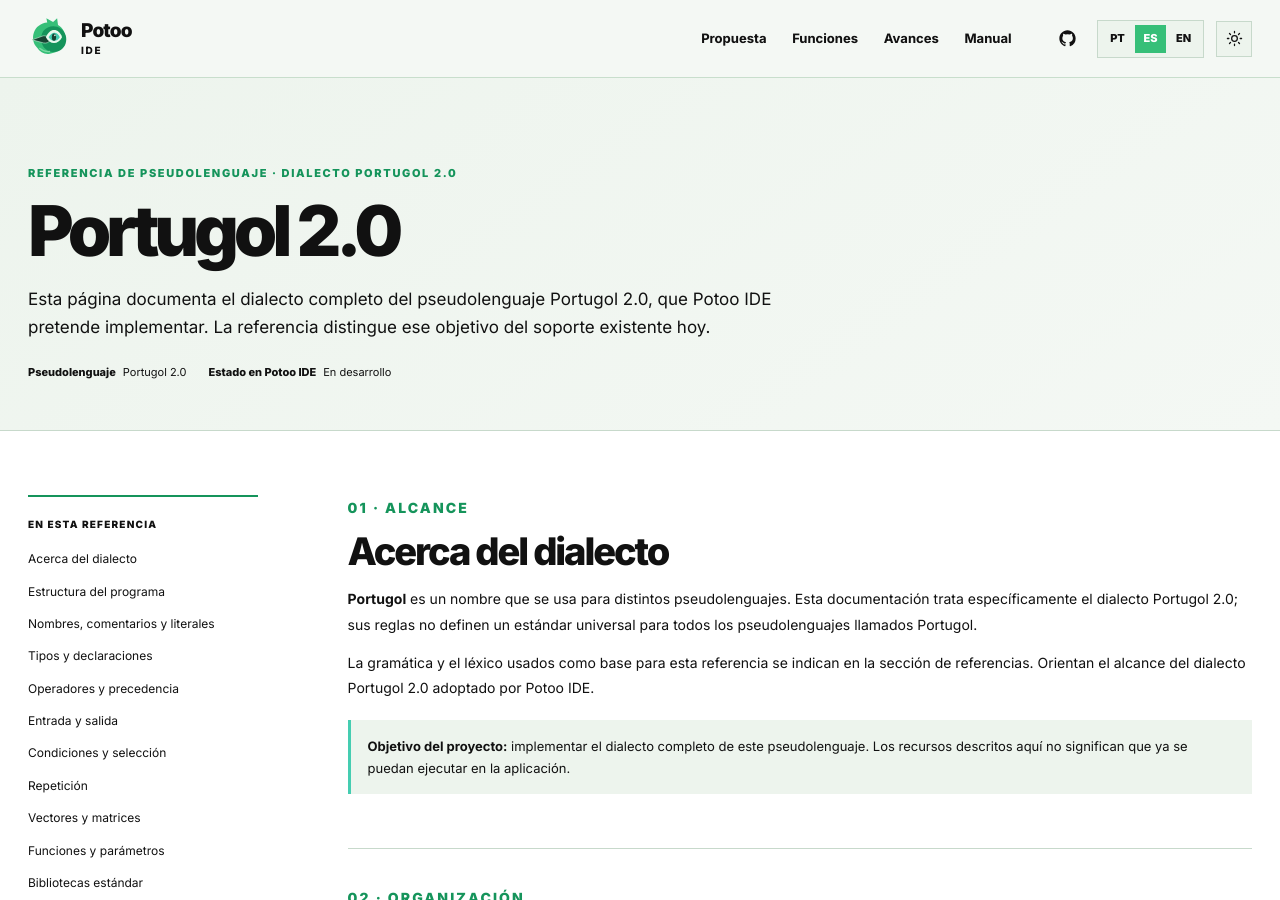
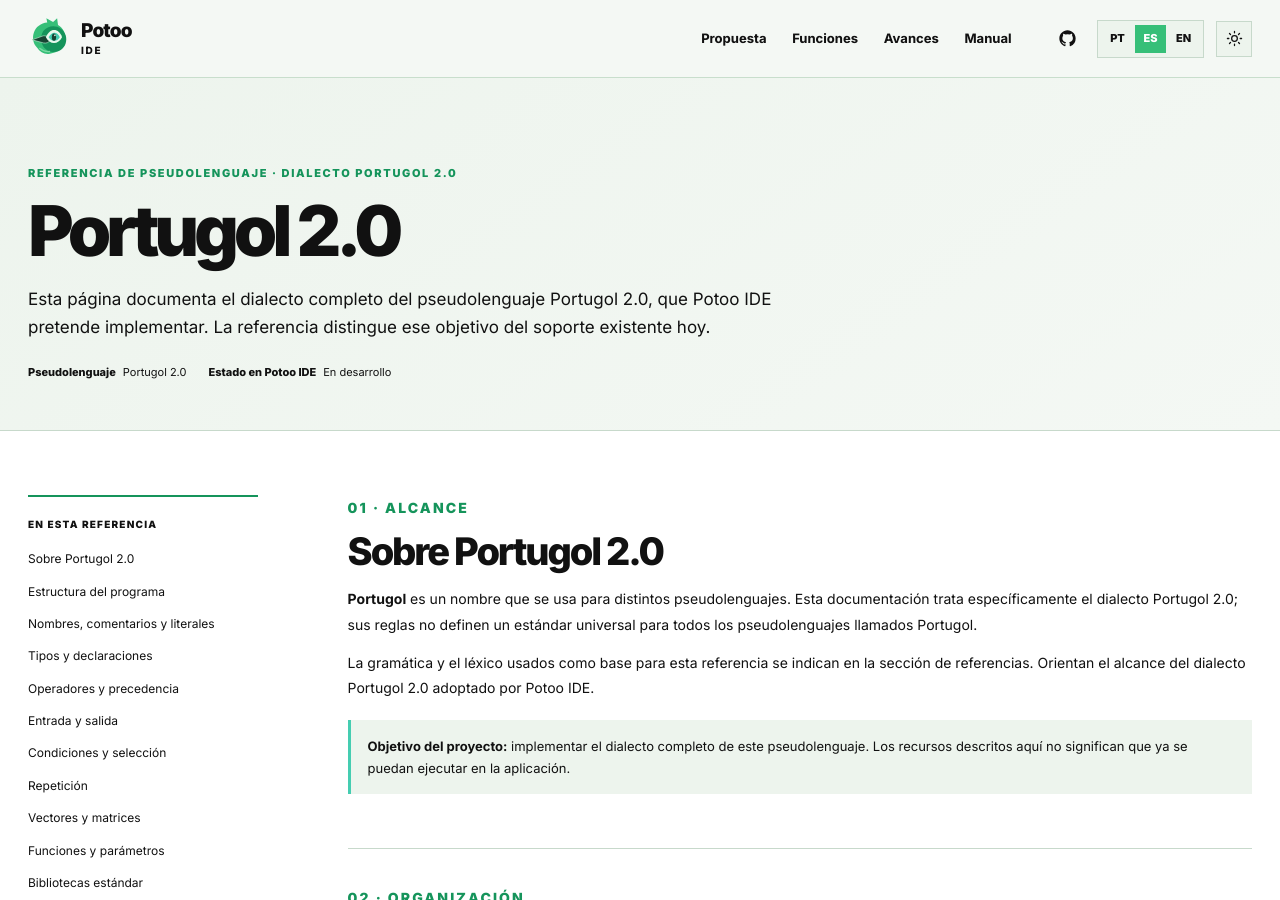
Before and after one commit to diegopn/potoo-site, a Jekyll site: the page built from es/manual/portugol/index.html, in a window 1280 px wide and 900 px high. Built offline with Jekyll 4.4.1, drawn with Linux system fonts in a browser that asks for light colours.

```diff
--- a/en/manual/portugol/index.html
+++ b/en/manual/portugol/index.html
@@ -31,7 +31,7 @@ body_class: manual-page
       <aside class="manual-toc" aria-label="Contents of the Portugol reference">
         <h2>In this reference</h2>
         <ol>
-          <li><a href="#sobre">About the dialect</a></li>
+          <li><a href="#sobre">About Portugol 2.0</a></li>
           <li><a href="#estrutura">Program structure</a></li>
           <li><a href="#lexico">Names, comments and literals</a></li>
           <li><a href="#tipos">Types and declarations</a></li>
@@ -52,7 +52,7 @@ body_class: manual-page
       <article class="manual-content">
         <section id="sobre">
           <p class="kicker">01 · Scope</p>
-          <h2>About the dialect</h2>
+          <h2>About Portugol 2.0</h2>
           <p><strong>Portugol</strong> is a name used by several pseudolanguages. This page covers the Portugol 2.0 dialect specifically; these rules do not define one universal standard for every pseudolanguage called Portugol.</p>
           <p>The grammar and lexer used as the basis for this reference are listed in the references section. They guide the scope of the Portugol 2.0 dialect adopted by Potoo IDE.</p>
           <div class="manual-note"><strong>Project goal:</strong> implement the complete dialect of this pseudolanguage. Features described here are not necessarily available to run in the app today.</div>
--- a/en/manual/visualg/index.html
+++ b/en/manual/visualg/index.html
@@ -31,7 +31,7 @@ body_class: manual-page
       <aside class="manual-toc" aria-label="Contents of the VisuAlg reference">
         <h2>In this reference</h2>
         <ol>
-          <li><a href="#sobre">About the pseudolanguage</a></li>
+          <li><a href="#sobre">About VisuAlg</a></li>
           <li><a href="#estrutura">Algorithm structure</a></li>
           <li><a href="#lexico">Names, comments and values</a></li>
           <li><a href="#tipos">Types and declarations</a></li>
@@ -52,7 +52,7 @@ body_class: manual-page
       <article class="manual-content">
         <section id="sobre">
           <p class="kicker">01 · Scope</p>
-          <h2>About the VisuAlg pseudolanguage</h2>
+          <h2>About VisuAlg</h2>
           <p>VisuAlg interprets Portuguese pseudocode based on teaching conventions for Portugol, with structures designed to teach algorithms. This page describes the VisuAlg dialect; its rules are not interchangeable with Portugol 2.0's.</p>
           <p>This reference combines the pseudolanguage manual distributed by its author with the compatibility rules used by Potoo IDE's VisuAlg interpreter. The manual also describes environment extensions, and the interpreter uses version 3.0.5.2 as its reference.</p>
           <div class="manual-note"><strong>Project goal:</strong> implement the complete reference dialect. The page documents the pseudolanguage and does not claim every item is available in the app.</div>
--- a/es/manual/portugol/index.html
+++ b/es/manual/portugol/index.html
@@ -31,7 +31,7 @@ body_class: manual-page
       <aside class="manual-toc" aria-label="Contenido de la referencia de Portugol">
         <h2>En esta referencia</h2>
         <ol>
-          <li><a href="#sobre">Acerca del dialecto</a></li>
+          <li><a href="#sobre">Sobre Portugol 2.0</a></li>
           <li><a href="#estrutura">Estructura del programa</a></li>
           <li><a href="#lexico">Nombres, comentarios y literales</a></li>
           <li><a href="#tipos">Tipos y declaraciones</a></li>
@@ -52,7 +52,7 @@ body_class: manual-page
       <article class="manual-content">
         <section id="sobre">
           <p class="kicker">01 · Alcance</p>
-          <h2>Acerca del dialecto</h2>
+          <h2>Sobre Portugol 2.0</h2>
           <p><strong>Portugol</strong> es un nombre que se usa para distintos pseudolenguajes. Esta documentación trata específicamente el dialecto Portugol 2.0; sus reglas no definen un estándar universal para todos los pseudolenguajes llamados Portugol.</p>
           <p>La gramática y el léxico usados como base para esta referencia se indican en la sección de referencias. Orientan el alcance del dialecto Portugol 2.0 adoptado por Potoo IDE.</p>
           <div class="manual-note"><strong>Objetivo del proyecto:</strong> implementar el dialecto completo de este pseudolenguaje. Los recursos descritos aquí no significan que ya se puedan ejecutar en la aplicación.</div>
--- a/es/manual/visualg/index.html
+++ b/es/manual/visualg/index.html
@@ -31,7 +31,7 @@ body_class: manual-page
       <aside class="manual-toc" aria-label="Contenido de la referencia de VisuAlg">
         <h2>En esta referencia</h2>
         <ol>
-          <li><a href="#sobre">Acerca del pseudolenguaje</a></li>
+          <li><a href="#sobre">Sobre VisuAlg</a></li>
           <li><a href="#estrutura">Estructura del algoritmo</a></li>
           <li><a href="#lexico">Nombres, comentarios y valores</a></li>
           <li><a href="#tipos">Tipos y declaraciones</a></li>
@@ -52,7 +52,7 @@ body_class: manual-page
       <article class="manual-content">
         <section id="sobre">
           <p class="kicker">01 · Alcance</p>
-          <h2>Acerca del pseudolenguaje VisuAlg</h2>
+          <h2>Sobre VisuAlg</h2>
           <p>VisuAlg interpreta un pseudolenguaje en portugués basado en convenciones didácticas de Portugol, con estructuras propias para enseñar algoritmos. Las reglas de esta página se refieren al dialecto VisuAlg y no se pueden intercambiar con las de Portugol 2.0.</p>
           <p>La referencia reúne el manual del pseudolenguaje distribuido por su autor y las reglas de compatibilidad que sigue el intérprete VisuAlg de Potoo IDE. El manual también describe extensiones del entorno, y el intérprete toma la versión 3.0.5.2 como referencia.</p>
           <div class="manual-note"><strong>Objetivo del proyecto:</strong> implementar el dialecto completo de referencia. El contenido documenta el pseudolenguaje y no promete que cada elemento esté disponible en la aplicación.</div>
--- a/manual/portugol/index.html
+++ b/manual/portugol/index.html
@@ -31,7 +31,7 @@ body_class: manual-page
       <aside class="manual-toc" aria-label="Conteúdo da referência de Portugol">
         <h2>Nesta referência</h2>
         <ol>
-          <li><a href="#sobre">Sobre o dialeto</a></li>
+          <li><a href="#sobre">Sobre Portugol 2.0</a></li>
           <li><a href="#estrutura">Estrutura do programa</a></li>
           <li><a href="#lexico">Nomes, comentários e literais</a></li>
           <li><a href="#tipos">Tipos e declarações</a></li>
@@ -52,7 +52,7 @@ body_class: manual-page
       <article class="manual-content">
         <section id="sobre">
           <p class="kicker">01 · Escopo</p>
-          <h2>Sobre o dialeto</h2>
+          <h2>Sobre Portugol 2.0</h2>
           <p><strong>Portugol</strong> é um nome usado por diferentes pseudolinguagens. Esta documentação trata especificamente do dialeto Portugol 2.0; as regras abaixo não definem um padrão universal para todas as pseudolinguagens chamadas Portugol.</p>
           <p>A gramática e o léxico usados como base para esta referência estão indicados na seção de referências. Eles orientam o escopo do dialeto Portugol 2.0 adotado pelo Potoo IDE.</p>
           <div class="manual-note"><strong>Objetivo do projeto:</strong> implementar o dialeto completo desta pseudolinguagem. Os recursos descritos nesta página não significam que já possam ser executados no aplicativo.</div>
--- a/manual/visualg/index.html
+++ b/manual/visualg/index.html
@@ -31,7 +31,7 @@ body_class: manual-page
       <aside class="manual-toc" aria-label="Conteúdo da referência de VisuAlg">
         <h2>Nesta referência</h2>
         <ol>
-          <li><a href="#sobre">Sobre a pseudolinguagem</a></li>
+          <li><a href="#sobre">Sobre VisuAlg</a></li>
           <li><a href="#estrutura">Estrutura do algoritmo</a></li>
           <li><a href="#lexico">Nomes, comentários e valores</a></li>
           <li><a href="#tipos">Tipos e declarações</a></li>
@@ -52,7 +52,7 @@ body_class: manual-page
       <article class="manual-content">
         <section id="sobre">
           <p class="kicker">01 · Escopo</p>
-          <h2>Sobre a pseudolinguagem VisuAlg</h2>
+          <h2>Sobre VisuAlg</h2>
           <p>VisuAlg interpreta uma pseudolinguagem em português baseada em convenções didáticas de Portugol, com estruturas próprias para ensinar algoritmos. As regras desta página se referem ao dialeto do VisuAlg e não são intercambiáveis com as do Portugol 2.0.</p>
           <p>A referência reúne o manual da pseudolinguagem distribuído pelo autor e as regras de compatibilidade adotadas pelo interpretador de VisuAlg do Potoo IDE. O manual também descreve extensões do ambiente, e o interpretador toma a versão 3.0.5.2 como referência.</p>
           <div class="manual-note"><strong>Objetivo do projeto:</strong> implementar o dialeto completo de referência. O conteúdo abaixo documenta a pseudolinguagem e não promete que cada item já esteja disponível no aplicativo.</div>
```
